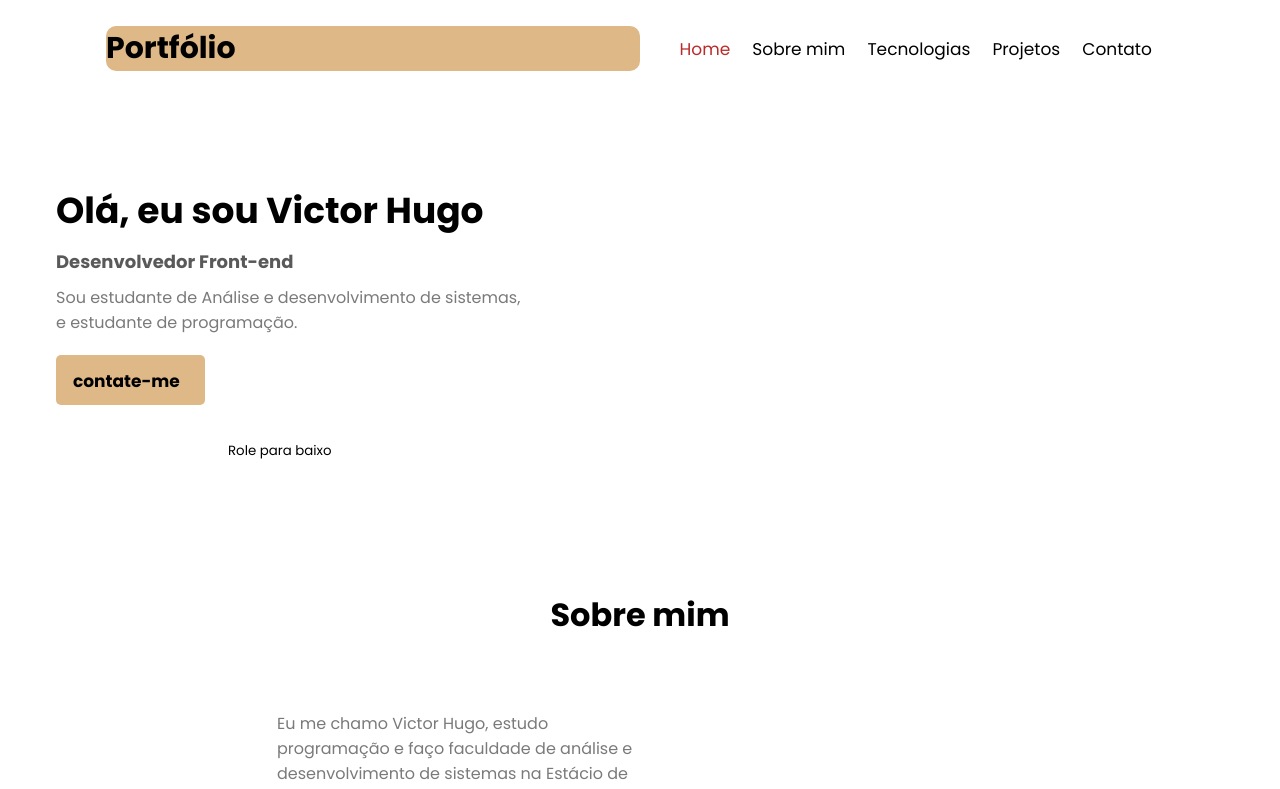
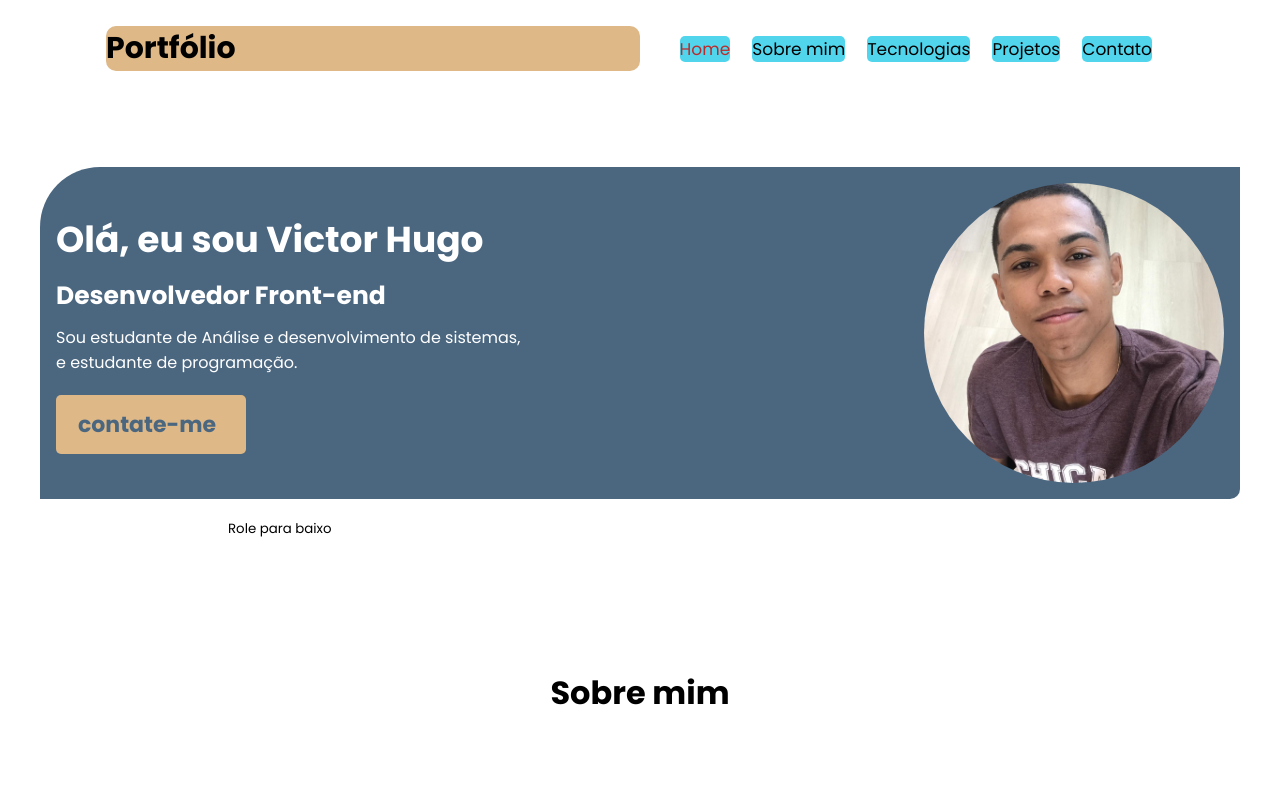
Before and after one commit to TorugoJS/Portfolio, a React (Create React App) app: page / in a window 1280 px wide. Shown: the top 789 px of the page. Built offline with nearby package versions, Linux system fonts and the light colour scheme.

Commit message:
Portfolio

```diff
--- a/src/Sessões/Home/Home.js
+++ b/src/Sessões/Home/Home.js
@@ -1,4 +1,4 @@
-// import fotoPefil from '../../imagens/fotodeperfil1.png'
+import fotoPefil from '../imagens/Perfil.jpeg'
 import styles from './Home.module.css'
 
 function Home(){
@@ -30,7 +30,7 @@ function Home(){
                 <button onClick={scrollContato}>contate-me<i class="uil uil-message"></i></button>
             </div>
 
-            {/* <img alt="fotodeperfil" src={fotoPefil}/> */}
+            <img alt="fotodeperfil" src={fotoPefil}/>
 
         </div>
         <div className={styles.scroll_down}>
--- a/src/Sessões/Home/Home.module.css
+++ b/src/Sessões/Home/Home.module.css
@@ -6,6 +6,9 @@
     margin: 0 auto;
     padding: 1em;
     margin-top: 80px;
+    color: white;
+    background-color: rgb(75, 103, 128);
+    border-radius: 60px 0px 10px 0px;
 
 }
 
@@ -14,11 +17,12 @@
 }
 
 .p_primeiro{
-    font-size: 18px;
+    font-size: 25px;
     font-weight: 600;
     color: rgb(89, 89, 89);
     width: 100%;
     margin-top: 10px;
+    color: white;
     margin-bottom:  10px;
 }
 
@@ -28,6 +32,7 @@
     font-weight: 500;
     color: #7a7a7a;
     margin-bottom: 20px;
+    color: white;
 }
 
 .home_container img{
@@ -44,9 +49,9 @@
 .sobre_mim button{
     padding: 0.6em 1em;
     background-color:burlywood;
-    color:black ;
+    color:rgb(75, 103, 128) ;
     font-weight: 600;
-    font-size: 17px;
+    font-size: 22px;
     border: 0;
     border-radius: 5px;
     cursor: pointer;
--- a/src/layout/navbar/navbar.module.css
+++ b/src/layout/navbar/navbar.module.css
@@ -41,6 +41,8 @@
     cursor: pointer;
     font-weight: 500;
     transition: 0.3s;
+    background-color: rgb(81, 213, 236);
+    border-radius: 5px;
 }
 
 .item:hover{
```
Also changed, not shown: src/Sessões/imagens/Perfil.jpeg (added).
